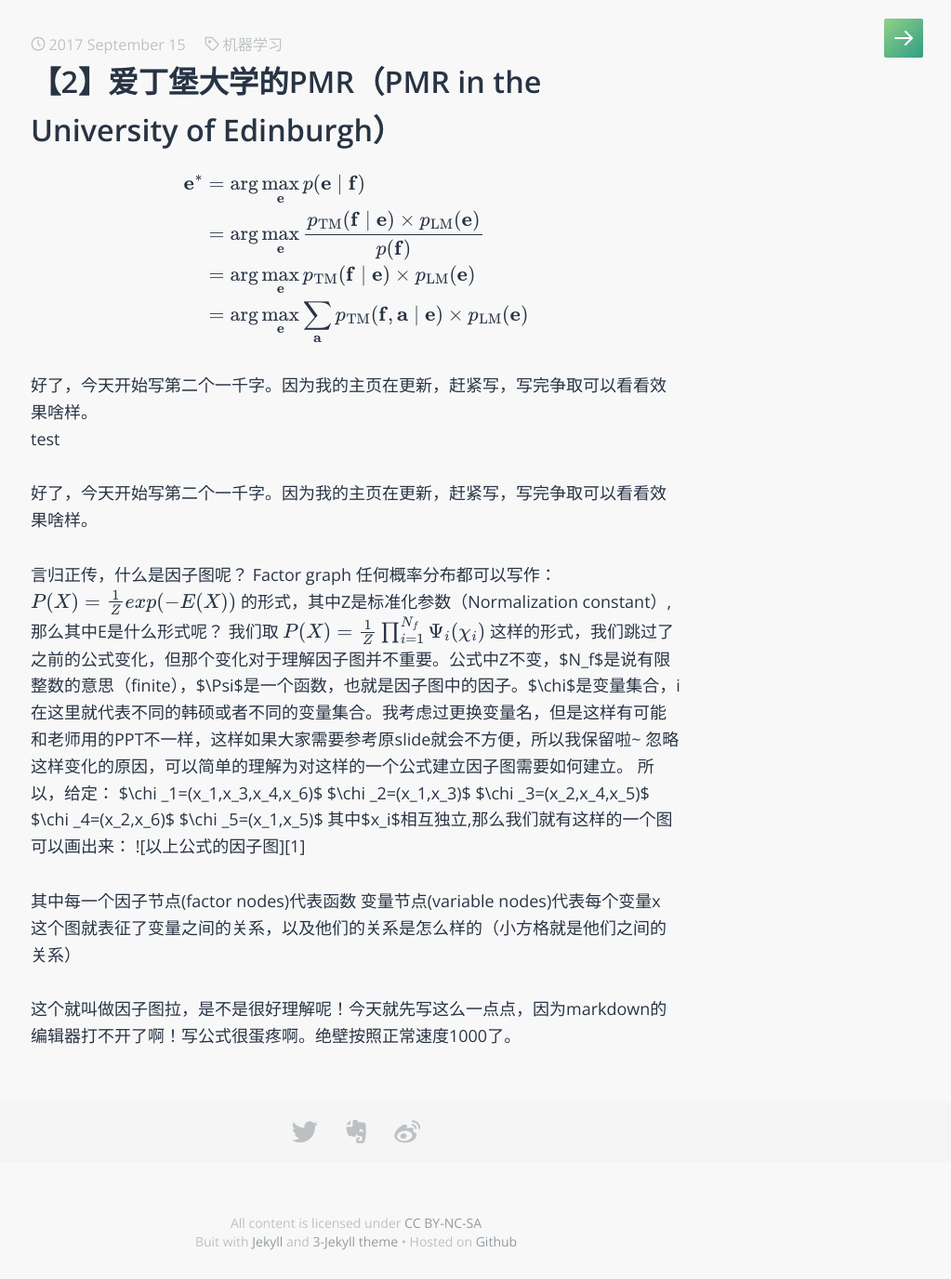
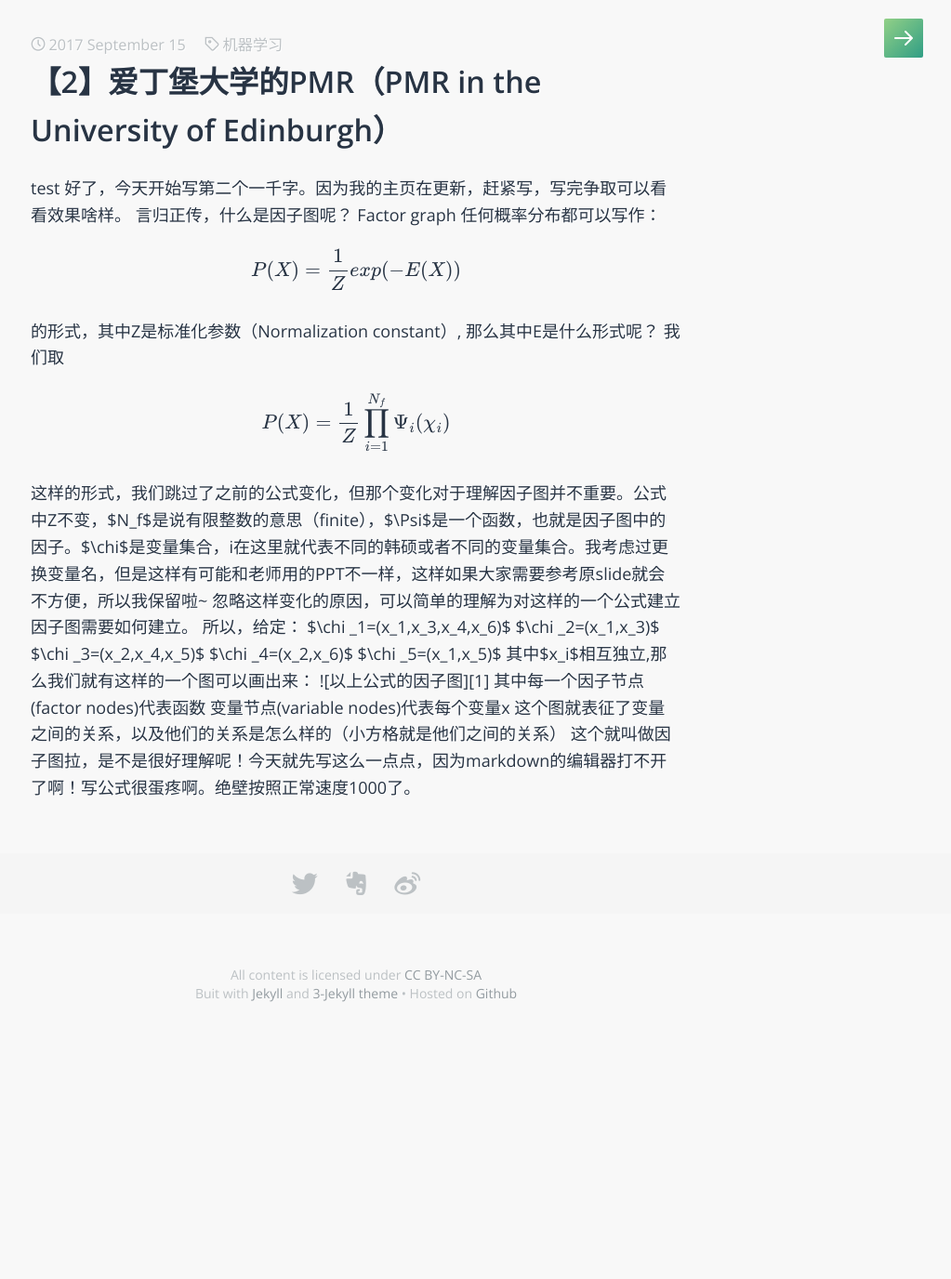
Before and after one commit to DukeEnglish/DukeEnglish.github.save, a Jekyll site: the page built from _posts/2017-09-15-PMR.md, in a window 1280 px wide. Shown: the whole page at 93% size, without its empty margins (257-1280 px from the left). Built offline with Jekyll 4.4.1, drawn with Linux system fonts in a browser that asks for light colours; some web fonts are replaced; formulas are drawn with MathJax 3.

Commit message:
Update 2017-09-15-PMR.md

```diff
--- a/_posts/2017-09-15-PMR.md
+++ b/_posts/2017-09-15-PMR.md
@@ -17,11 +17,7 @@ tags: 机器学习
     </script>
     <script src="https://ajax.googleapis.com/ajax/libs/jquery/1.12.4/jquery.min.js"></script>
   </head>
-<p class="text-center">
-$$\begin{align*} \textbf{e}^* &amp; = \arg \max_{\textbf{e}} p(\textbf{e} \mid \textbf{f}) \\ &amp; = \arg \max_{\textbf{e}} \frac{p_{\textrm{TM}}(\textbf{f} \mid \textbf{e}) \times p_{\textrm{LM}}(\textbf{e})}{p(\textbf{f})} \\ &amp;= \arg \max_{\textbf{e}} p_{\textrm{TM}}(\textbf{f} \mid \textbf{e}) \times p_{\textrm{LM}}(\textbf{e}) \\ &amp;= \arg \max_{\textbf{e}} \sum_{\textbf{a}} p_{\textrm{TM}}(\textbf{f},\textbf{a} \mid \textbf{e}) \times p_{\textrm{LM}}(\textbf{e}) \end{align*}$$
-</p>
-好了，今天开始写第二个一千字。因为我的主页在更新，赶紧写，写完争取可以看看效果啥样。
-</html>
+
 test
 
 好了，今天开始写第二个一千字。因为我的主页在更新，赶紧写，写完争取可以看看效果啥样。
@@ -29,10 +25,14 @@ test
 言归正传，什么是因子图呢？
 Factor graph
 任何概率分布都可以写作：
+<p class="text-center">
 $$P(X)= \frac{1}{Z}exp(-E(X))$$
+</p>
 的形式，其中Z是标准化参数（Normalization constant）, 那么其中E是什么形式呢？
 我们取
+<p class="text-center">
 $$P(X)= \frac{1}{Z} \prod_{i=1}^{N_f}\Psi_i (\chi _i)$$
+  </p>
 这样的形式，我们跳过了之前的公式变化，但那个变化对于理解因子图并不重要。公式中Z不变，$N_f$是说有限整数的意思（finite），$\Psi$是一个函数，也就是因子图中的因子。$\chi$是变量集合，i在这里就代表不同的韩硕或者不同的变量集合。我考虑过更换变量名，但是这样有可能和老师用的PPT不一样，这样如果大家需要参考原slide就会不方便，所以我保留啦~
 忽略这样变化的原因，可以简单的理解为对这样的一个公式建立因子图需要如何建立。
 所以，给定：
@@ -49,3 +49,4 @@ $\chi _5=(x_1,x_5)$
 这个图就表征了变量之间的关系，以及他们的关系是怎么样的（小方格就是他们之间的关系）
 
 这个就叫做因子图拉，是不是很好理解呢！今天就先写这么一点点，因为markdown的编辑器打不开了啊！写公式很蛋疼啊。绝壁按照正常速度1000了。
+</html>
```
